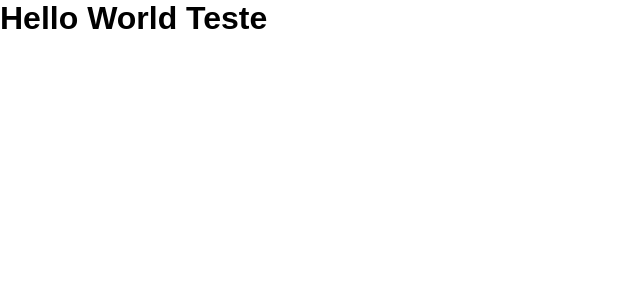
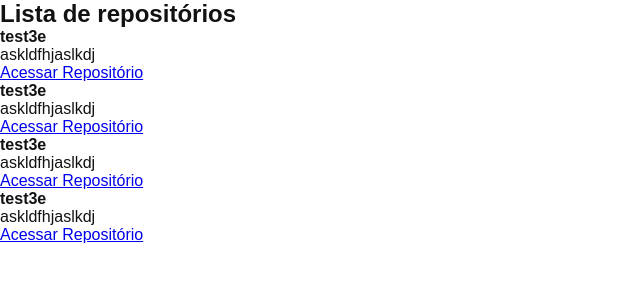
Before and after one commit to avnerjose/reactjs-react-concepts, a React app: page / in a window 1280 px wide. Shown: the top 300 px of the page, without its empty margins (0-640 px from the left). Built offline with nearby package versions, Linux system fonts and the light colour scheme.

Commit message:
Creating components

```diff
--- a/package.json
+++ b/package.json
@@ -17,10 +17,12 @@
     "@babel/core": "^7.16.0",
     "@babel/preset-env": "^7.16.0",
     "@babel/preset-react": "^7.16.0",
+    "@pmmmwh/react-refresh-webpack-plugin": "^0.5.1",
     "babel-loader": "^8.2.3",
     "cross-env": "^7.0.3",
     "css-loader": "^6.5.0",
     "html-webpack-plugin": "^5.5.0",
+    "react-refresh": "^0.10.0",
     "sass-loader": "^12.3.0",
     "style-loader": "^3.3.1",
     "webpack": "^5.61.0",
--- /dev/null
+++ b/src/App.jsx
@@ -0,0 +1,6 @@
+import { RepositoryList } from "./components/RepositoryList";
+import "./styles/global.scss";
+
+export function App() {
+  return <RepositoryList />;
+}
--- a/src/App.tsx
+++ /dev/null
@@ -1,5 +0,0 @@
-import "./styles/global.scss";
-
-export function App() {
-  return <h1>Hello World Teste</h1>;
-}
--- /dev/null
+++ b/src/components/RepositoryItem.jsx
@@ -0,0 +1,10 @@
+export function RepositoryItem({ repository }) {
+  return (
+    <li>
+      <strong>{repository.name ?? "Test"}</strong>
+      <p>{repository.description ?? "Description"}</p>
+
+      <a href={repository.link ?? "fasfasdf"}>Acessar Repositório</a>
+    </li>
+  );
+}
--- /dev/null
+++ b/src/components/RepositoryList.jsx
@@ -0,0 +1,22 @@
+import { RepositoryItem } from "./RepositoryItem";
+
+const repository = {
+  name: "test3e",
+  description: "askldfhjaslkdj",
+  link: "aksjdhfalkshflaksjhdk",
+};
+
+export function RepositoryList() {
+  return (
+    <section className="repository-list">
+      <h1>Lista de repositórios</h1>
+
+      <ul>
+        <RepositoryItem repository={repository} />
+        <RepositoryItem repository={repository} />
+        <RepositoryItem repository={repository} />
+        <RepositoryItem repository={repository} />
+      </ul>
+    </section>
+  );
+}
--- a/src/styles/global.scss
+++ b/src/styles/global.scss
@@ -4,3 +4,8 @@
   box-sizing: border-box;
   font-family: sans-serif;
 }
+
+body {
+  font: 1rem "Helvetica Neue", Arial, sans-serif;
+  color: #121214;
+}
--- a/webpack.config.js
+++ b/webpack.config.js
@@ -1,12 +1,14 @@
 const path = require('path');
 const htmlWebpackPlugin = require('html-webpack-plugin');
+const ReactRefreshWebpackPlugin = require('@pmmmwh/react-refresh-webpack-plugin');
 
 const isDevelopment = process.env.NODE_ENV !== 'production'
+
 
 module.exports = {
     mode: isDevelopment ? 'development' : 'production',
     devtool: isDevelopment ? 'eval-source-map' : 'source-map',
-    entry: path.resolve(__dirname, 'src', 'index.tsx'), //Main file for the app
+    entry: path.resolve(__dirname, 'src', 'index.jsx'), //Main file for the app
     output: { //Output file for the result
         path: path.resolve(__dirname, 'dist'),
         filename: 'bundle.js'
@@ -14,13 +16,13 @@ module.exports = {
     resolve: {
         extensions: ['.js', '.jsx', '.ts', '.tsx']
     },
-    devServer: { static: path.resolve(__dirname, 'public') },
+    devServer: { static: path.resolve(__dirname, 'public'), hot: true },
     plugins: [new htmlWebpackPlugin({
         template: path.resolve(__dirname, 'public', 'index.html')
-    })],
+    }, isDevelopment && new ReactRefreshWebpackPlugin())].filter(Boolean),
     module: {
         rules: [{
-            test: /\.tsx$/,
+            test: /\.jsx$/,
             exclude: /node_modules/,
             use: 'babel-loader'
         }, {
```
Also changed, not shown: src/index.jsx (renamed from src/index.tsx), 1 other file (tests, documents, lock files or other folders).
